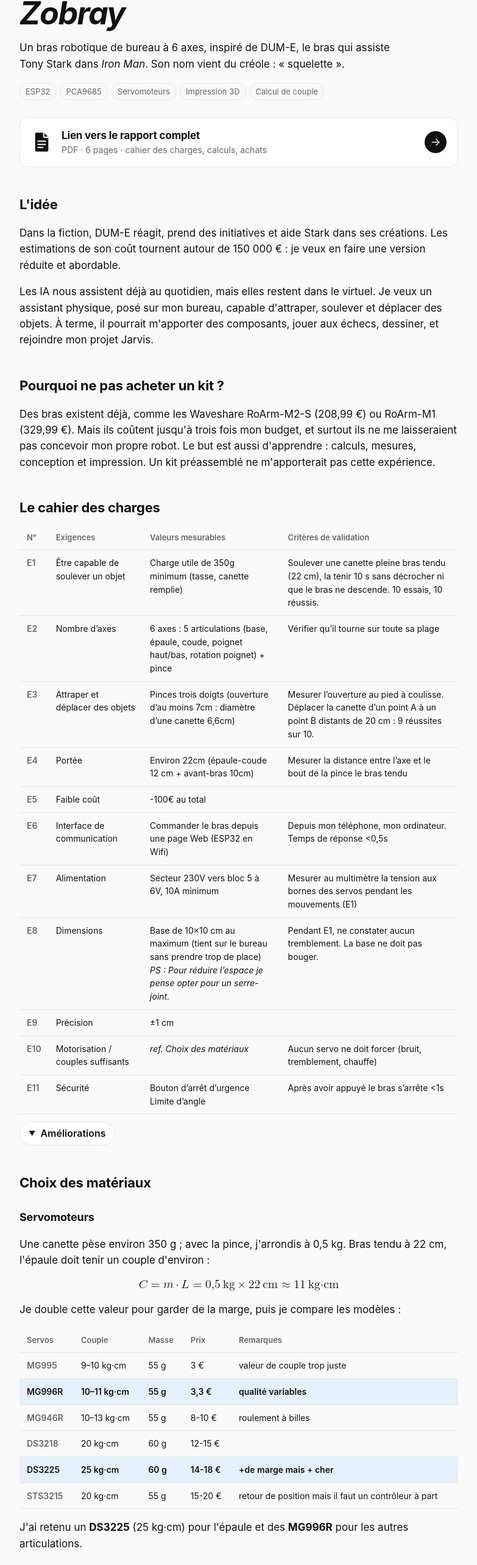
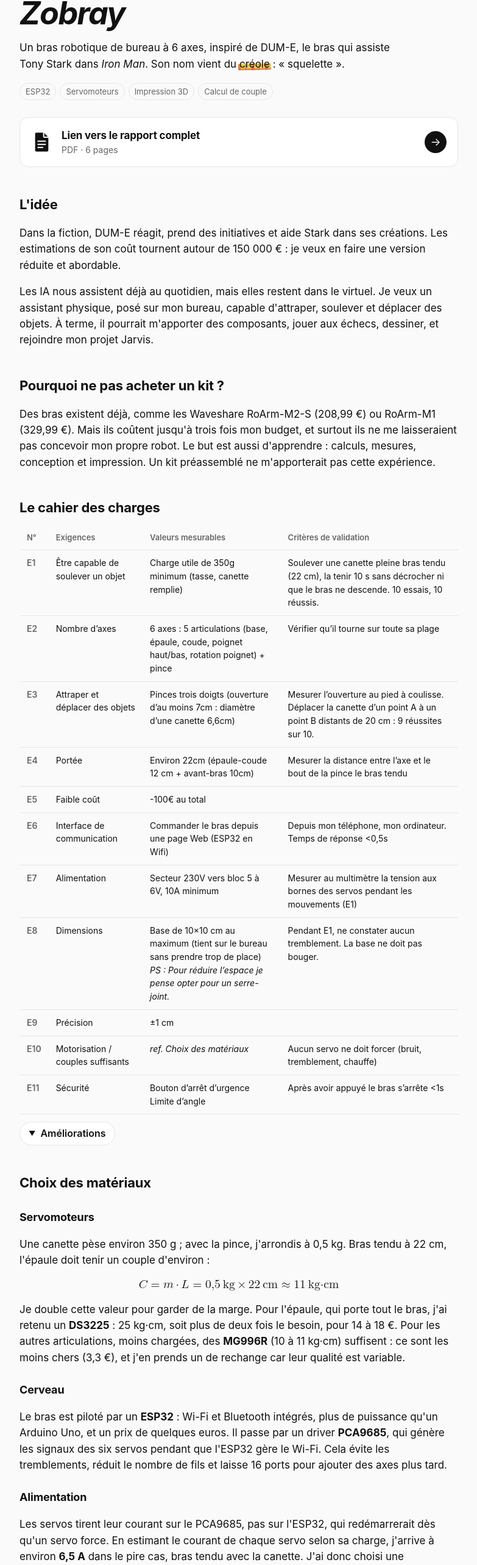
Before and after one commit to farkuup/farkuup.github.io, a plain HTML site: page zobray.html in a window 1280 px wide. Shown: the part 134-2700 px from the top of the page at 61% size, without its empty margins (248-1031 px from the left). Drawn offline with Linux system fonts and the light colour scheme.

Commit message:
Page Zobray : effet madras sur « créole », servos sans tableau, carte du rapport épurée
Co-Authored-By: Claude Opus 5.5 <noreply@anthropic.com>
Claude-Session: https://claude.ai/code/session_01LuYLbNuUq6SkzE1RXhfvRC

```diff
--- a/zobray.html
+++ b/zobray.html
@@ -9,6 +9,7 @@
 <link rel="stylesheet" href="extras.css?v=6">
 <style>
   .rapport { display: flex; align-items: center; gap: 16px; margin: 28px 0 8px; padding: 16px 18px; color: var(--fg); background: var(--card); border: 1px solid var(--line); border-radius: 14px; transition: transform .15s ease, box-shadow .15s ease, border-color .15s ease; }
+  .rapport, .rapport:hover { text-decoration: none; }
   .rapport:hover { transform: translateY(-3px); box-shadow: 0 12px 30px rgba(0,0,0,.08); border-color: var(--fg); }
   .rapport svg { width: 34px; height: 34px; flex: none; color: var(--fg); }
   .rapport .t { display: block; font-weight: 700; font-size: 17px; letter-spacing: -.01em; }
@@ -24,8 +25,13 @@
   details.amelio summary::before { content: "▼"; font-size: 11px; transition: transform .2s ease; }
   details.amelio[open] summary::before { transform: rotate(180deg); }
   details.amelio summary:hover { border-color: var(--fg); }
+  .madras { position: relative; isolation: isolate; white-space: nowrap; }
+  .madras::before { content: ""; position: absolute; z-index: -1; left: -.12em; right: -.12em; bottom: .02em; height: .62em; border-radius: 2px; transform: rotate(-1.2deg);
+    background:
+      repeating-linear-gradient(90deg, rgba(200,30,45,.5) 0 4px, transparent 4px 11px, rgba(0,130,70,.4) 11px 13px, transparent 13px 22px),
+      repeating-linear-gradient(0deg, rgba(200,30,45,.5) 0 3px, transparent 3px 7px, rgba(0,130,70,.4) 7px 8px, transparent 8px 12px),
+      #ffc42e; opacity: .85; }
   h3 { font-size: 18px; margin: 26px 0 6px; letter-spacing: -.01em; }
-  tr.retenu td { font-weight: 600; color: var(--fg) !important; background: color-mix(in srgb, var(--accent) 8%, transparent); }
   .math { text-align: center; margin: 18px 0; font-size: 20px; }
   .math math { font-size: 1.15em; }
 </style>
@@ -35,10 +41,10 @@
   <a class="back" href="index.html">← Tous les projets</a>
   <p class="kicker">Projet perso · 2026 · En cours</p>
   <h1><i>Zobray</i></h1>
-  <p class="lead">Un bras robotique de bureau à 6 axes, inspiré de DUM-E, le bras qui assiste Tony Stark dans <i>Iron Man</i>. Son nom vient du créole : « squelette ».</p>
-  <ul class="tags big"><li>ESP32</li><li>PCA9685</li><li>Servomoteurs</li><li>Impression 3D</li><li>Calcul de couple</li></ul>
+  <p class="lead">Un bras robotique de bureau à 6 axes, inspiré de DUM-E, le bras qui assiste Tony Stark dans <i>Iron Man</i>. Son nom vient du <span class="madras">créole</span> : « squelette ».</p>
+  <ul class="tags big"><li>ESP32</li><li>Servomoteurs</li><li>Impression 3D</li><li>Calcul de couple</li></ul>
 
-  <a class="rapport" href="docs/Rapport-Zobray.pdf" target="_blank" rel="noopener"><svg viewBox="0 0 24 24" aria-hidden="true"><path fill="currentColor" d="M6.2 1h8.6L20 6.2v15.3a1.5 1.5 0 0 1-1.5 1.5H6.2a1.5 1.5 0 0 1-1.5-1.5v-19A1.5 1.5 0 0 1 6.2 1z"/><path d="M14.6 1.2v4.3a.8.8 0 0 0 .8.8h4.4M8 11h8.6M8 14.6h8.6M8 18.2h5.6" fill="none" stroke="var(--card)" stroke-width="1.4" stroke-linecap="round"/></svg><span><span class="t">Lien vers le rapport complet</span><span class="s">PDF · 6 pages · cahier des charges, calculs, achats</span></span><span class="go" aria-hidden="true">→</span></a>
+  <a class="rapport" href="docs/Rapport-Zobray.pdf" target="_blank" rel="noopener"><svg viewBox="0 0 24 24" aria-hidden="true"><path fill="currentColor" d="M6.2 1h8.6L20 6.2v15.3a1.5 1.5 0 0 1-1.5 1.5H6.2a1.5 1.5 0 0 1-1.5-1.5v-19A1.5 1.5 0 0 1 6.2 1z"/><path d="M14.6 1.2v4.3a.8.8 0 0 0 .8.8h4.4M8 11h8.6M8 14.6h8.6M8 18.2h5.6" fill="none" stroke="var(--card)" stroke-width="1.4" stroke-linecap="round"/></svg><span><span class="t">Lien vers le rapport complet</span><span class="s">PDF · 6 pages</span></span><span class="go" aria-hidden="true">→</span></a>
 
   <h2>L'idée</h2>
   <p>Dans la fiction, DUM-E réagit, prend des initiatives et aide Stark dans ses créations. Les estimations de son coût tournent autour de 150 000 € : je veux en faire une version réduite et abordable.</p>
@@ -78,17 +84,7 @@
   <h3>Servomoteurs</h3>
   <p>Une canette pèse environ 350 g ; avec la pince, j'arrondis à 0,5 kg. Bras tendu à 22 cm, l'épaule doit tenir un couple d'environ :</p>
   <p class="math"><math display="block"><mi>C</mi><mo>=</mo><mi>m</mi><mo>·</mo><mi>L</mi><mo>=</mo><mn>0,5</mn><mtext>&#8239;kg</mtext><mo>×</mo><mn>22</mn><mtext>&#8239;cm</mtext><mo>≈</mo><mn>11</mn><mtext>&#8239;kg·cm</mtext></math></p>
-  <p>Je double cette valeur pour garder de la marge, puis je compare les modèles :</p>
-  <div class="scroll"><table>
-      <tr><th>Servos</th><th>Couple</th><th>Masse</th><th>Prix</th><th>Remarques</th></tr>
-      <tr><td>MG995</td><td>9–10 kg·cm</td><td>55 g</td><td>3 €</td><td>valeur de couple trop juste</td></tr>
-      <tr class="retenu"><td>MG996R</td><td>10–11 kg·cm</td><td>55 g</td><td>3,3 €</td><td>qualité variables</td></tr>
-      <tr><td>MG946R</td><td>10–13 kg·cm</td><td>55 g</td><td>8-10 €</td><td>roulement à billes</td></tr>
-      <tr><td>DS3218</td><td>20 kg·cm</td><td>60 g</td><td>12-15 €</td><td></td></tr>
-      <tr class="retenu"><td>DS3225</td><td>25 kg·cm</td><td>60 g</td><td>14-18 €</td><td>+de marge mais + cher</td></tr>
-      <tr><td>STS3215</td><td>20 kg·cm</td><td>55 g</td><td>15-20 €</td><td>retour de position mais il faut un contrôleur à part</td></tr>
-  </table></div>
-  <p>J'ai retenu un <b>DS3225</b> (25 kg·cm) pour l'épaule et des <b>MG996R</b> pour les autres articulations.</p>
+  <p>Je double cette valeur pour garder de la marge. Pour l'épaule, qui porte tout le bras, j'ai retenu un <b>DS3225</b> : 25 kg·cm, soit plus de deux fois le besoin, pour 14 à 18 €. Pour les autres articulations, moins chargées, des <b>MG996R</b> (10 à 11 kg·cm) suffisent : ce sont les moins chers (3,3 €), et j'en prends un de rechange car leur qualité est variable.</p>
 
   <h3>Cerveau</h3>
   <p>Le bras est piloté par un <b>ESP32</b> : Wi-Fi et Bluetooth intégrés, plus de puissance qu'un Arduino Uno, et un prix de quelques euros. Il passe par un driver <b>PCA9685</b>, qui génère les signaux des six servos pendant que l'ESP32 gère le Wi-Fi. Cela évite les tremblements, réduit le nombre de fils et laisse 16 ports pour ajouter des axes plus tard.</p>
```
